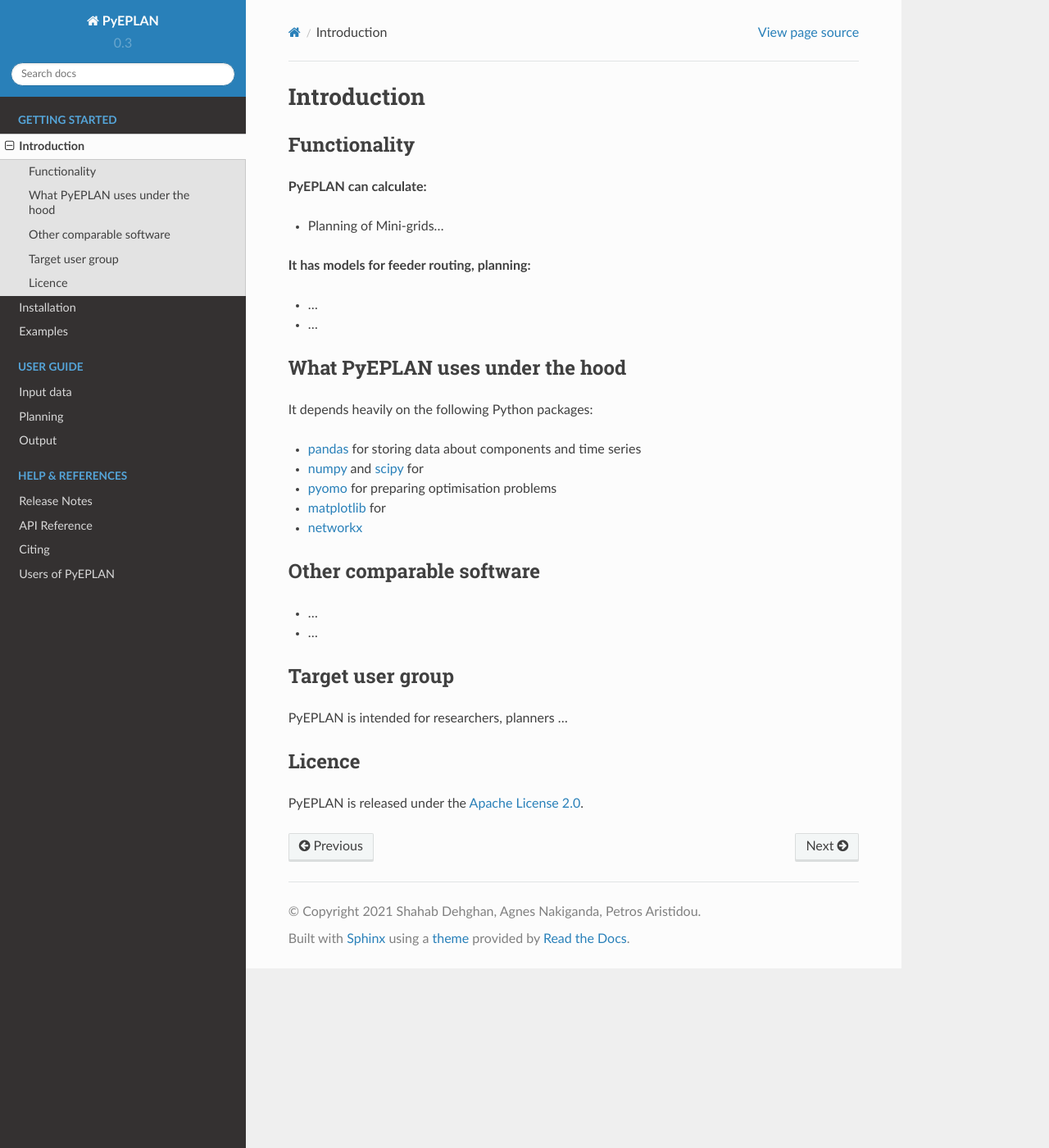
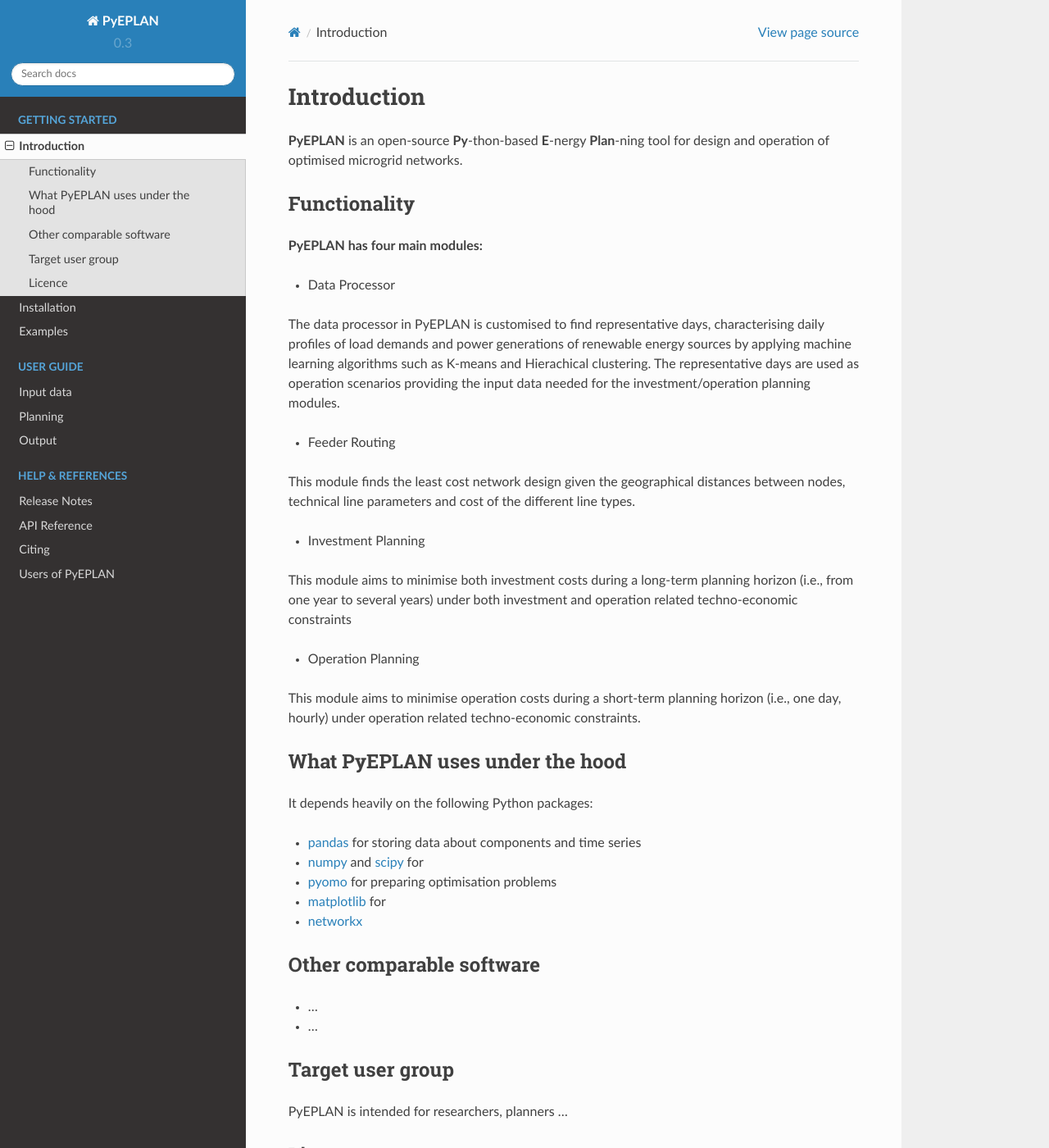
Before and after one commit to SPS-L/pyeplan, a Sphinx documentation site: the page built from docs/get_started/introduction.rst, in a window 1280 px wide and 1400 px high. Shown: the whole window at 82% size. Built offline with Sphinx 7.4.7 and the Read the Docs theme 2.0.0, drawn with Linux system fonts in a browser that asks for light colours.

Commit message:
Update introduction.rst

```diff
--- a/docs/get_started/introduction.rst
+++ b/docs/get_started/introduction.rst
@@ -2,17 +2,25 @@
  Introduction
 ##########################################
 
+**PyEPLAN** is an open-source **Py**-thon-based **E**-nergy **Plan**-ning tool for design and operation of optimised microgrid networks.
+
 Functionality
 =============
 
-**PyEPLAN can calculate:**
 
-* Planning of Mini-grids...
+**PyEPLAN has four main modules:**
 
-**It has models for feeder routing, planning:**
+* Data Processor
+The data processor in PyEPLAN is customised to find representative days, characterising daily profiles of load demands and power generations of renewable energy sources by applying machine learning algorithms such as K-means and Hierachical clustering. The representative days are used as operation scenarios providing the input data needed for the investment/operation planning modules.
 
-* ...
-* ...
+* Feeder Routing
+This module finds the least cost network design given the geographical distances between nodes, technical line parameters and cost of the different line types.
+
+* Investment Planning
+This module aims to minimise both investment costs during a long-term planning horizon (i.e., from one year to several years) under both investment and operation related techno-economic constraints
+
+* Operation Planning
+This module aims to minimise operation costs during a short-term planning horizon (i.e., one day, hourly) under operation related techno-economic constraints.
 
 What PyEPLAN uses under the hood
 ================================
```
